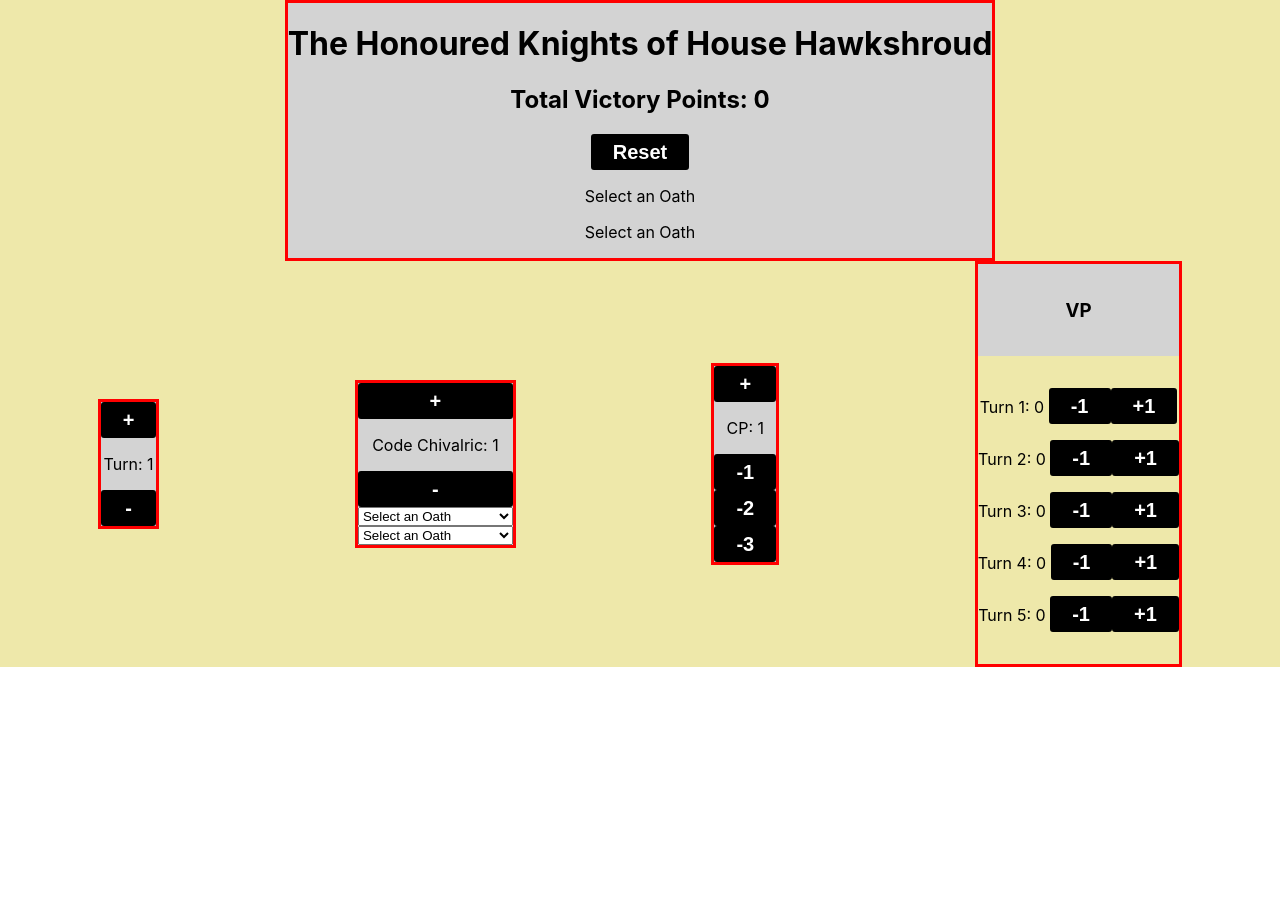
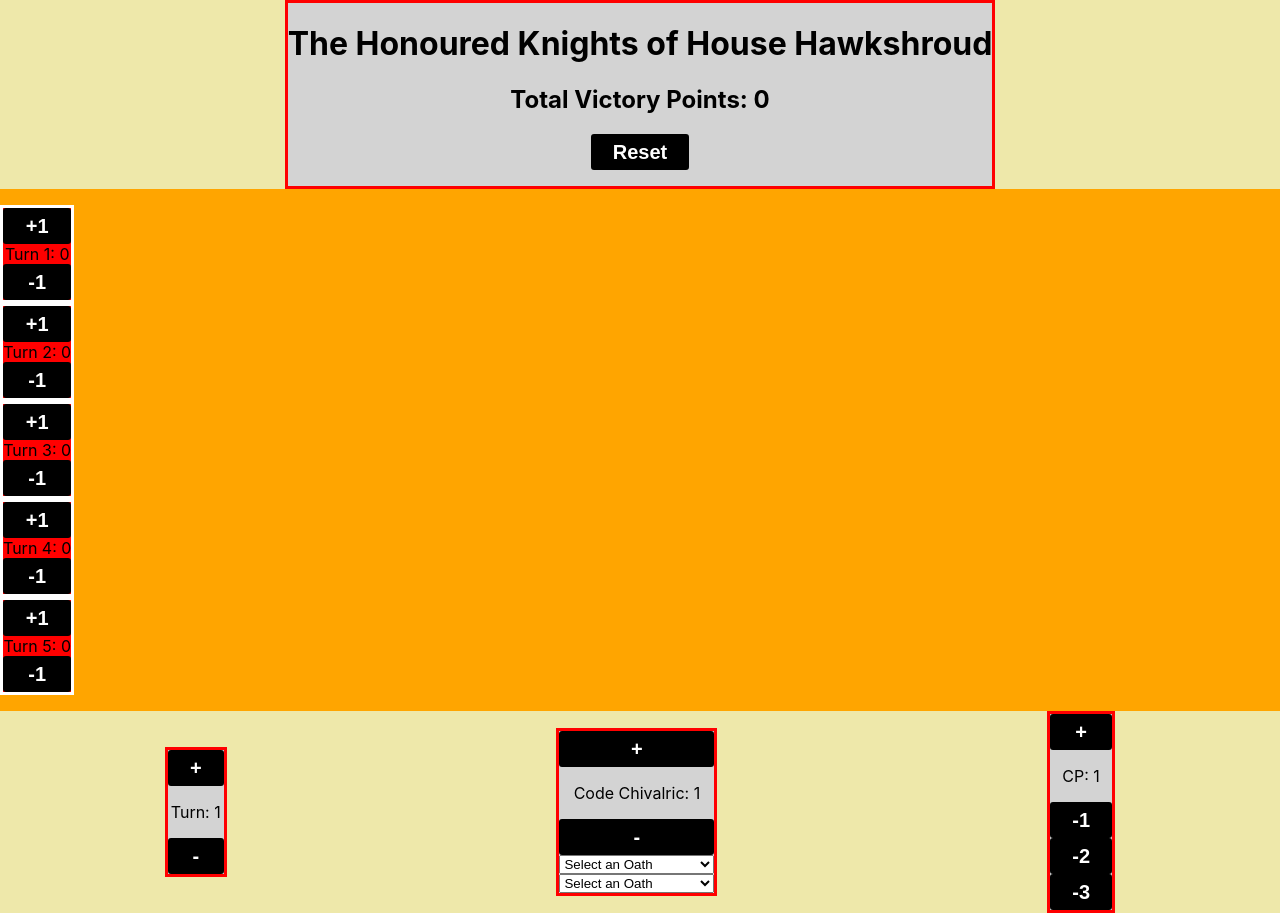
Before and after one commit to DCDoncaster/battletracker, a React (Create React App) app: page / in a window 1280 px wide. Before the commit the page ends 800 px from the top, so only its background shows below. Built offline with nearby package versions, Linux system fonts and the light colour scheme.

Commit message:
Adjustment to CSS

```diff
--- a/src/App.css
+++ b/src/App.css
@@ -53,15 +53,18 @@
 .clearList{
   list-style-type: none;
 }
-#primaryVP{
-  display: flex;
-  flex-direction: column;
-  justify-content: space-around;
-}
-#primaryHolder{
+
+#primaryVPHolder{
   display: flex;
   flex-direction: row;
-  justify-content: center;
-  align-items: left;
-  background-color: palegoldenrod;
+  background-color: orange;
+
 }
+.VPDiv{
+display: flex;
+flex-direction: column;
+justify-content: center;
+background-color: red;
+border-style: solid;
+border-color: white;
+}
--- a/src/App.js
+++ b/src/App.js
@@ -35,11 +35,12 @@ function App() {
   return (
     <div className="App">
       <div className='Component'><Header chivalry={chivalry} totalVP={totalVP} setTurn={setTurn} setChivalry={setChivalry} setCommandPoints={setCommandPoints} setTotalVP={setTotalVP} setCode1={setCode1} code1={code1} code2={code2} setCode2={setCode2}/></div>
+      <div id ='row0'><div><VPComponent totalVP={totalVP} setTotalVP={setTotalVP}/></div></div>
       <div id='row1'>
       <div className='Component'><TurnComponent turn={turn} setTurn={setTurn} commandPoints={commandPoints} setCommandPoints={setCommandPoints}/></div>
       <div className='Component'><ChivalryComponent chivalry={chivalry} setChivalry={setChivalry} setCode1={setCode1} setCode2={setCode2} code1={code1} code2={code2}/></div>
       <div className='Component'><CommandComponent commandPoints={commandPoints} setCommandPoints={setCommandPoints}/></div>
-      <div className='Component'><VPComponent totalVP={totalVP} setTotalVP={setTotalVP}/></div>
+
       </div>
     </div>
   );
--- a/src/components/Header.js
+++ b/src/components/Header.js
@@ -9,11 +9,8 @@ function resetStates(){
   props.setTotalVP([0,0,0,0,0]);
   props.setCode1("Select an Oath");
   props.setCode2("Select an Oath");
-//set text of select2 in ChivalricTracker.js to "Select an Oath"
-  document.getElementById("CCode1").
-  options[0].selected = true;
-  document.getElementById("CCode2").
-  options[0].selected = true;
+  document.getElementById("CCode1").options[0].selected = true;
+  document.getElementById("CCode2").options[0].selected = true;
 
 }
     return (
@@ -25,8 +22,8 @@ function resetStates(){
         <h2>Total Victory Points: {props.totalVP.reduce((a, b) => a + b, 0)}</h2>
         </div>
         <button className='customBtn' onClick={resetStates}>Reset</button>
-        <p>{props.code1}</p>
-        <p>{props.code2}</p>
+        <p>{props.code1 !== "Select an Oath"? props.code1: null}</p>
+        <p>{props.code2 !== "Select an Oath"? props.code1 === props.code2?"Please select a second oath, taking the same oath twice has no benefit." : props.code2: null}</p>
 
       </div>
 
--- a/src/components/VPTracker.js
+++ b/src/components/VPTracker.js
@@ -28,16 +28,23 @@ function VPComponent(props) {
   }
 
   return (
-    <div id='primaryVP'>
-      <p>
-        <h3>VP</h3>
-      </p>
-      <div id='primaryHolder'>
+
+      <div id='primaryVPHolder'>
+
       <p>
         {props.totalVP.map((counter, i) => (
-          <p className='clearList' key={i}>
+          <div className='VPDiv'>
+
+            {/* DONE: Stop counting at 15  - handled in increment handler*/}
+            <button className='customBtn'
+              onClick={() => {
+                handleIncrementClick(i);
+              }}
+            >
+              +1
+            </button>
             Turn {i + 1}:{" " + counter + " "}
-            {/* DONE: Stop counting at 15  - handled in increment handler*/}
+
             <button className='customBtn'
               onClick={() => {
                 handleDecrementClick(i);
@@ -45,18 +52,13 @@ function VPComponent(props) {
             >
               -1
             </button>
-            <button className='customBtn'
-              onClick={() => {
-                handleIncrementClick(i);
-              }}
-            >
-              +1
-            </button>
-          </p>
+
+          </div>
         ))}
       </p>
       </div>
-    </div>
+
+
   );
 }
 
```
